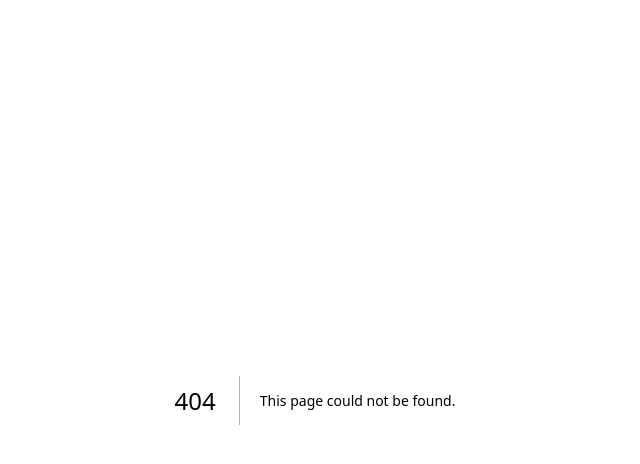
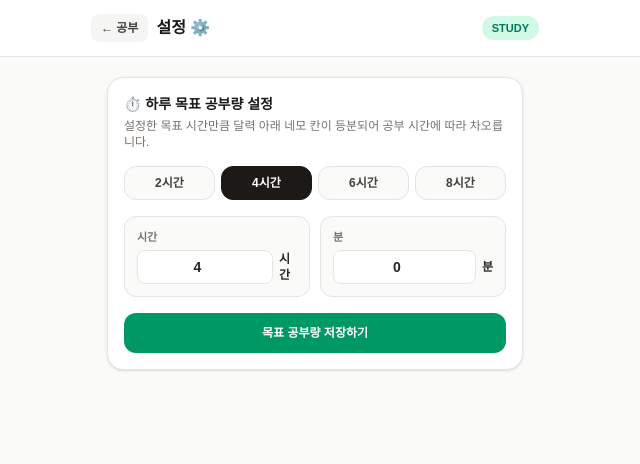
Before and after one commit to IOOi968/kd-trip, a Next.js app: page /study/settings in a window 1280 px wide. Before the commit this address had no page. Shown: the top 464 px of the page, without its empty margins (325-965 px from the left). Built offline with nearby package versions, Linux system fonts and the light colour scheme.

Commit message:
Create page.tsx

```diff
--- /dev/null
+++ b/app/study/settings/page.tsx
@@ -0,0 +1,117 @@
+"use client";
+
+import React, { useState, useEffect } from "react";
+import Link from "next/link";
+
+const GOAL_KEY = "kwan_study_goal_minutes_v1";
+
+export default function StudySettingsPage() {
+  const [hours, setHours] = useState("4");
+  const [minutes, setMinutes] = useState("0");
+
+  useEffect(() => {
+    try {
+      const saved = localStorage.getItem(GOAL_KEY);
+      if (saved) {
+        const total = Number(saved);
+        setHours(String(Math.floor(total / 60)));
+        setMinutes(String(total % 60));
+      }
+    } catch {
+      // 무시
+    }
+  }, []);
+
+  const handleSave = (e: React.FormEvent) => {
+    e.preventDefault();
+    const total = Math.max(10, (Number(hours) || 0) * 60 + (Number(minutes) || 0));
+    localStorage.setItem(GOAL_KEY, String(total));
+    alert(`하루 목표 공부 시간이 ${Math.floor(total / 60)}시간 ${total % 60}분으로 저장되었습니다!`);
+  };
+
+  return (
+    <div className="min-h-screen bg-stone-50 text-stone-800 pb-20">
+      <header className="sticky top-0 z-10 bg-white/95 backdrop-blur border-b border-stone-200 px-4 py-3.5">
+        <div className="max-w-md mx-auto flex items-center justify-between gap-2">
+          <div className="flex items-center gap-2">
+            <Link href="/study" className="text-xs font-bold bg-stone-100 text-stone-700 px-2.5 py-1.5 rounded-lg">
+              ← 공부
+            </Link>
+            <h1 className="text-base font-extrabold text-stone-900">설정 ⚙️</h1>
+          </div>
+          <span className="text-[11px] font-bold bg-emerald-100 text-emerald-700 px-2.5 py-1 rounded-full">
+            STUDY
+          </span>
+        </div>
+      </header>
+
+      <main className="max-w-md mx-auto px-4 pt-5">
+        <form onSubmit={handleSave} className="bg-white border border-stone-200 rounded-2xl p-4 shadow-sm space-y-4">
+          <div>
+            <h2 className="text-sm font-extrabold text-stone-900">⏱️ 하루 목표 공부량 설정</h2>
+            <p className="text-xs text-stone-500 mt-1">
+              설정한 목표 시간만큼 달력 아래 네모 칸이 등분되어 공부 시간에 따라 차오릅니다.
+            </p>
+          </div>
+
+          <div className="grid grid-cols-4 gap-1.5">
+            {[2, 4, 6, 8].map((h) => (
+              <button
+                key={h}
+                type="button"
+                onClick={() => {
+                  setHours(String(h));
+                  setMinutes("0");
+                }}
+                className={`py-2 text-xs font-bold rounded-xl border ${
+                  Number(hours) === h && Number(minutes) === 0
+                    ? "bg-stone-900 text-white border-stone-900"
+                    : "bg-stone-50 text-stone-700 border-stone-200"
+                }`}
+              >
+                {h}시간
+              </button>
+            ))}
+          </div>
+
+          <div className="grid grid-cols-2 gap-2.5">
+            <div className="bg-stone-50 border border-stone-200 rounded-xl p-3">
+              <label className="block text-[11px] font-bold text-stone-500 mb-1">시간</label>
+              <div className="flex items-center gap-1.5">
+                <input
+                  type="number"
+                  min={0}
+                  max={24}
+                  value={hours}
+                  onChange={(e) => setHours(e.target.value)}
+                  className="w-full bg-white border border-stone-200 rounded-lg px-3 py-1.5 text-sm font-extrabold text-center"
+                />
+                <span className="text-xs font-bold">시간</span>
+              </div>
+            </div>
+
+            <div className="bg-stone-50 border border-stone-200 rounded-xl p-3">
+              <label className="block text-[11px] font-bold text-stone-500 mb-1">분</label>
+              <div className="flex items-center gap-1.5">
+                <input
+                  type="number"
+                  min={0}
+                  max={59}
+                  step={10}
+                  value={minutes}
+                  onChange={(e) => setMinutes(e.target.value)}
+                  className="w-full bg-white border border-stone-200 rounded-lg px-3 py-1.5 text-sm font-extrabold text-center"
+                />
+                <span className="text-xs font-bold">분</span>
+              </div>
+            </div>
+          </div>
+
+          <button type="submit" className="w-full py-3 bg-emerald-600 text-white text-xs font-extrabold rounded-xl">
+            목표 공부량 저장하기
+          </button>
+        </form>
+      </main>
+    </div>
+  );
+}
```
